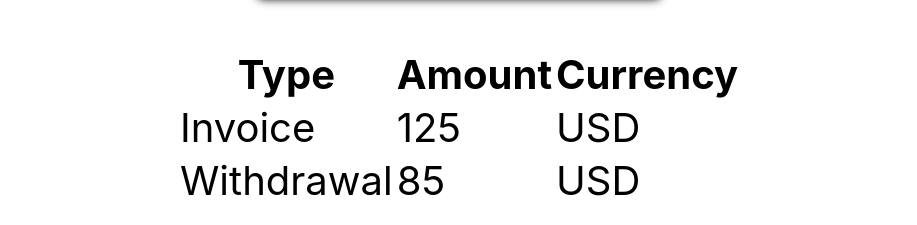
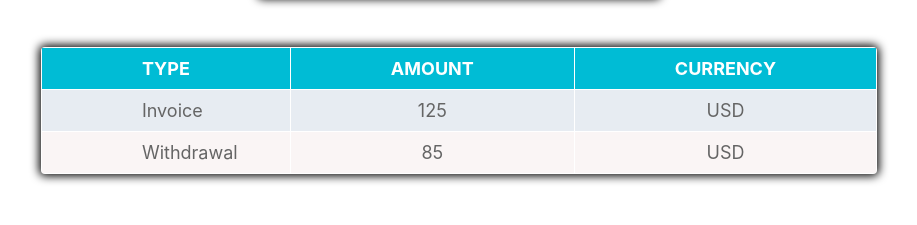
Before and after one commit to IgorMushk/goit-react-hw-01-components, a React (Create React App) app: page / in a window 1280 px wide. Shown: the part 1119-1344 px from the top of the page, without its empty margins (181-1098 px from the left). After the commit the page ends 1313 px from the top, so only its background shows below. Built offline with nearby package versions, Linux system fonts and the light colour scheme.

Commit message:
TransactionHistory - wokrs - without map

```diff
--- a/src/components/TransactionHistory/TransactionHistory.jsx
+++ b/src/components/TransactionHistory/TransactionHistory.jsx
@@ -1,52 +1,53 @@
 import PropTypes from 'prop-types';
+import { TransTable, TransTableTd, TransTableTh, TransTableTr } from './TransactionHistory.styled';
 
 export const TransactionHistory = (items) => {
   //console.log(items);
   return (
-    <table >
+    <TransTable >
       <thead>
-        <tr>
-          <th>Type</th>
-          <th>Amount</th>
-          <th>Currency</th>
-        </tr>
+        <TransTableTr>
+          <TransTableTh>Type</TransTableTh>
+          <TransTableTh>Amount</TransTableTh>
+          <TransTableTh>Currency</TransTableTh>
+        </TransTableTr>
       </thead>
 
       <tbody>
-        <tr>
-          <td>Invoice</td>
-          <td>125</td>
-          <td>USD</td>
-        </tr>
-        <tr>
-          <td>Withdrawal</td>
-          <td>85</td>
-          <td>USD</td>
-        </tr>
+        <TransTableTr>
+          <TransTableTd>Invoice</TransTableTd>
+          <TransTableTd>125</TransTableTd>
+          <TransTableTd>USD</TransTableTd>
+        </TransTableTr>
+        <TransTableTr>
+          <TransTableTd>Withdrawal</TransTableTd>
+          <TransTableTd>85</TransTableTd>
+          <TransTableTd>USD</TransTableTd>
+        </TransTableTr>
       </tbody>
-    </table>
+    </TransTable>
   );
 };
 
-{/* <table class="transaction-history">
-  <thead>
-    <tr>
-      <th>Type</th>
-      <th>Amount</th>
-      <th>Currency</th>
-    </tr>
-  </thead>
+// {/* <table class="transaction-history">
+//   <thead>
+//     <tr>
+//       <th>Type</th>
+//       <th>Amount</th>
+//       <th>Currency</th>
+//     </tr>
+//   </thead>
 
-  <tbody>
-    <tr>
-      <td>Invoice</td>
-      <td>125</td>
-      <td>USD</td>
-    </tr>
-    <tr>
-      <td>Withdrawal</td>
-      <td>85</td>
-      <td>USD</td>
-    </tr>
-  </tbody>
-</table> */}
+//   <tbody>
+//     <tr>
+//       <td>Invoice</td>
+//       <td>125</td>
+//       <td>USD</td>
+//     </tr>
+//     <tr>
+//       <td>Withdrawal</td>
+//       <td>85</td>
+//       <td>USD</td>
+//     </tr>
+//   </tbody>
+// </table> */}
--- a/src/components/TransactionHistory/TransactionHistory.styled.jsx
+++ b/src/components/TransactionHistory/TransactionHistory.styled.jsx
@@ -0,0 +1,57 @@
+import { styled } from 'styled-components';
+
+export const TransTable = styled.table`
+  font-size: 18px;
+  border-radius: 4px;
+  /* text-align: center;
+  overflow: hidden;
+  border-collapse: collapse; */
+  border-spacing: 1px;
+  //width: 800px;
+  box-shadow: 0 0 10px 2px #000000;
+`;
+
+export const TransTableTr = styled.tr`
+  padding-top: 10px;
+  padding-bottom: 10px;
+  //transition: scale 300ms cubic-bezier(0.165, 0.84, 0.44, 1);
+  &:nth-of-type(1n) {
+    background-color: #e7ecf2;
+  }
+  &:nth-of-type(2n) {
+    background-color: rgb(250, 245, 245);
+  }
+  /* tbody >  &:hover {
+    scale: 1.03;
+    cursor: pointer;
+  } */
+  cursor: pointer;
+`;
+
+export const TransTableTh = styled.th`
+  padding: 10px 100px;
+  //padding-top: 10px;
+  //padding-bottom: 10px;
+  color: #ffffff;
+  background-color: #00bcd5;
+  text-transform: uppercase;
+`;
+
+export const TransTableTd = styled.td`
+  padding-top: 10px;
+  padding-bottom: 10px;
+  color: #656565;
+  &:nth-of-type(1) {
+    padding-left: 100px;
+    text-align: left;
+    text-transform: capitalize;
+  }
+  &:nth-of-type(2) {
+    border: 1px;
+    text-align: center;
+  }
+  &:nth-of-type(3) {
+    border: 1px;
+    text-align: center;
+  }
+`;
```
